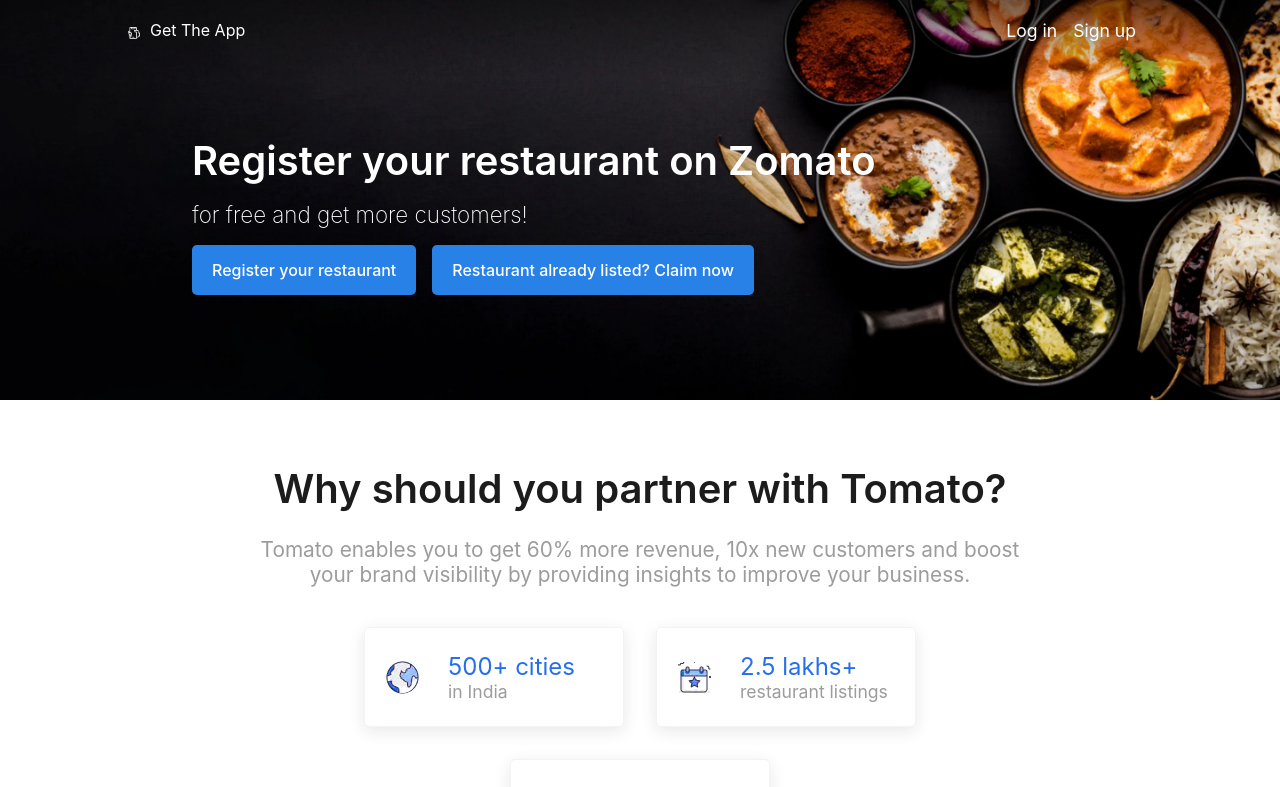
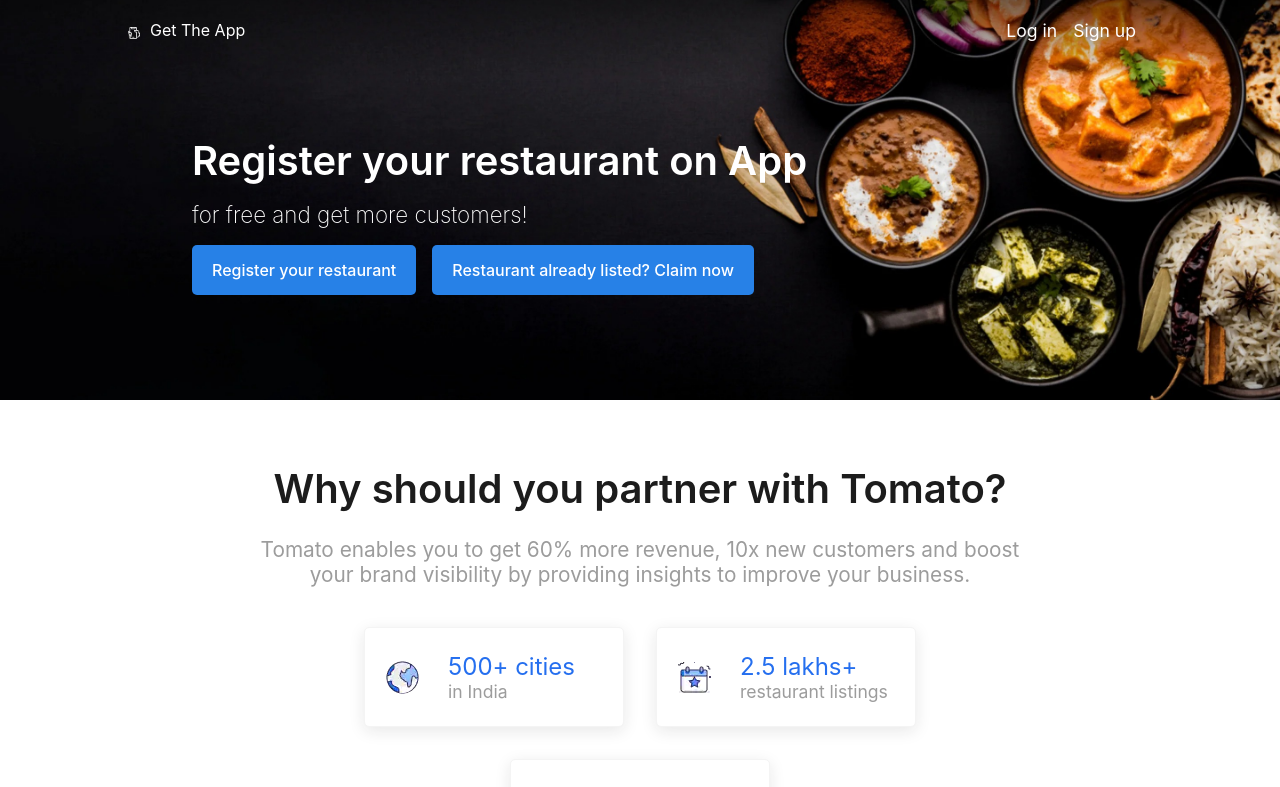
Before and after one commit to Visal20497/MYFoodChian_Project_OnReactjs, a React (Vite) app: page /add-restaurant in a window 1280 px wide. Shown: the top 787 px of the page. Built offline with nearby package versions, Linux system fonts and the light colour scheme.

Commit message:
Update AddRestaurantHeader.jsx

```diff
--- a/src/components/AddRestaurantComponents/AddRestaurantHeader/AddRestaurantHeader.jsx
+++ b/src/components/AddRestaurantComponents/AddRestaurantHeader/AddRestaurantHeader.jsx
@@ -16,7 +16,7 @@
         <div className={css.bannerInner}>
             <img src={banner} alt="banner" className={css.bannerImg} />
             <div className={css.bannerTxt}>
-                <div className={css.title}>Register your restaurant on Zomato</div>
+                <div className={css.title}>Register your restaurant on App</div>
                 <div className={css.tag}>for free and get more customers!</div>
                 <div className={css.btns}>
                     <Link to='/' className={css.btn}>Register your restaurant</Link>
```
